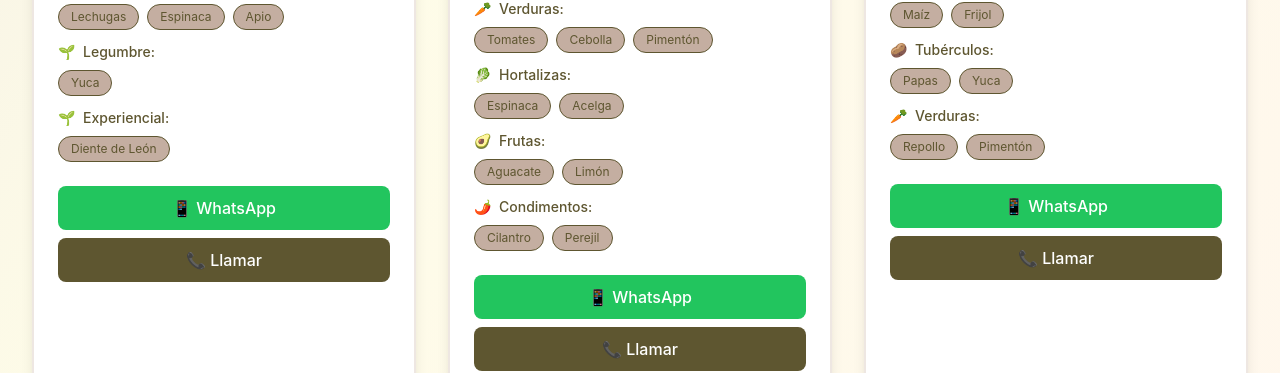
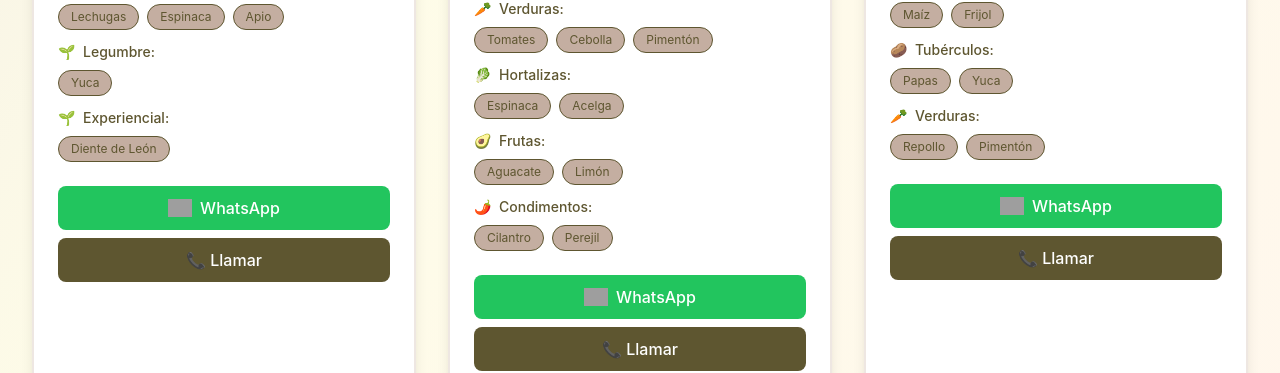
Before and after one commit to JhoamSebastianMunoz/frontend-tremendo-territorio, a React (Vite) app: page /farmsView in a window 1280 px wide. Shown: the part 1527-1900 px from the top of the page. Built offline with nearby package versions, Linux system fonts and the light colour scheme; grey boxes are pictures that could not be loaded.

Commit message:
chore:folder restructuring and button atomization

```diff
--- a/src/components/Pages/CommentsSection/MainSection/MainSection.jsx
+++ b/src/components/Pages/CommentsSection/MainSection/MainSection.jsx
@@ -2,7 +2,8 @@ import React, { useContext } from 'react'
 import { RatingContext } from '../../../../contexts/Rating/Rating';
 import { CommentsContext } from '../../../../contexts/Comments/Comments';
 import { Carousel } from '../MainSection/Carousel/Carousel';
-import { ButtonSecondary } from '../../../Atoms/ButtonSecondary/ButtonSecondary';
+import { ButtonWhatsApp } from '../../../Shared/buttons/ButtonWhatsApp/ButtonWhatsApp';
+import { ButtonCall } from '../../../Shared/buttons/ButtonCall/ButtonCall';
 
 export const MainSection = () => {
   //Contexto de los comentarios
@@ -15,21 +16,6 @@ export const MainSection = () => {
   // Datos del agricultor
   const nameFarm = "Juan De Dios Herrera";
   const phone = "+573232967700";
-
-  // Acción para abrir WhatsApp con un mensaje predeterminado
-  const handleWhatsApp = () => {
-    const message = encodeURIComponent(
-      `¡Hola! Soy un Restaurante del Territorio de Barichara y me interesa conocer más sobre los productos que están ofertando en ${nameFarm}. ¿Podríamos coordinar una reunión?`
-    );
-    // Abre una nueva pestaña con el chat de WhatsApp
-    window.open(`https://wa.me/${phone.replace(/\+/g, '')}?text=${message}`, '_blank');
-  };
-
-  // Acción para realizar una llamada telefónica
-  const handleCall = () => {
-    // Abre la app de teléfono en el dispositivo
-    window.open(`tel:${phone}`, '_self');
-  };
 
   return (
     <div className="bg-white rounded-3xl p-8 shadow-xl border-4 border-primary-fifth">
@@ -78,17 +64,14 @@ export const MainSection = () => {
             </a>
 
             {/* WhatsApp */}
-            <button
-              onClick={handleWhatsApp}
-              className="w-full bg-green-500 hover:bg-green-600 text-white py-2.5 px-4 rounded-lg font-medium transition-all duration-300 flex items-center justify-center gap-2 transform hover:scale-105 font-primary-brand"
-            >
-              📱 WhatsApp
-            </button>
-
+            <ButtonWhatsApp
+            nameClient={nameFarm}
+            userMessage=''
+            phone={phone}
+            />
             {/* Llamar */}
-            <ButtonSecondary onClick={handleCall}>
-              📞 Llamar
-            </ButtonSecondary>
+            <ButtonCall
+            phone={phone}/>
           </div>
         </div>
       </div>
--- a/src/components/Pages/FarmsView/FarmProfileForm/FarmProfileForm.jsx
+++ b/src/components/Pages/FarmsView/FarmProfileForm/FarmProfileForm.jsx
@@ -1,8 +1,8 @@
 import React, { useContext } from 'react';
 import { GetContext } from '../../../../contexts/UsersInformation/UsersInformation';
 import { ImageCarousel } from '../ImageCarousel/ImageCarousel';
-import { ButtonPrimary } from '../../../Atoms/ButtonPrimary/ButtonPrimary';
-import { ButtonSecondary } from '../../../Atoms/ButtonSecondary/ButtonSecondary';
+import { ButtonPrimary } from '../../../Shared/buttons/ButtonPrimary/ButtonPrimary';
+import { ButtonSecondary } from '../../../Shared/buttons/ButtonSecondary/ButtonSecondary';
 
 export const FarmProfileForm = () => {
     // Extraer valores del contexto con destructuring organizado
--- a/src/components/Pages/FarmsView/RestaurantCard/RestaurantCard.jsx
+++ b/src/components/Pages/FarmsView/RestaurantCard/RestaurantCard.jsx
@@ -1,6 +1,7 @@
 import React from 'react';
 import { ImageCarousel } from '../ImageCarousel/ImageCarousel';
-import { ButtonSecondary } from '../../../Atoms/ButtonSecondary/ButtonSecondary'
+import { ButtonWhatsApp } from '../../../Shared/buttons/ButtonWhatsApp/ButtonWhatsApp';
+import { ButtonCall } from '../../../Shared/buttons/ButtonCall/ButtonCall';
 
 // Componente auxiliar para resaltar texto que coincida con una búsqueda
 const HighlightText = ({ text, highlight }) => {
@@ -66,19 +67,6 @@ export const RestaurantCard = ({
             tuberculos: 'Tubérculos'
         };
         return titles[category] || category.charAt(0).toUpperCase() + category.slice(1);
-    };
-
-    // Abre WhatsApp con un mensaje prediseñado al número del restaurante
-    const handleWhatsApp = () => {
-        const message = encodeURIComponent(
-            `¡Hola! Soy productor agrícola y me interesa conocer más sobre los productos que necesitan en ${nameRestaurant}. ¿Podríamos coordinar una reunión?`
-        );
-        window.open(`https://wa.me/${phone.replace(/\+/g, '')}?text=${message}`, '_blank');
-    };
-
-    // Llama directamente al número del restaurante
-    const handleCall = () => {
-        window.open(`tel:${phone}`, '_self');
     };
 
     // Prepara el array de imágenes a mostrar en el carrusel
@@ -175,17 +163,13 @@ export const RestaurantCard = ({
 
                 {/* Botones de contacto: WhatsApp y Llamada */}
                 <div className="flex flex-col gap-2">
-                    <button
-                        onClick={handleWhatsApp}
-                        className="w-full bg-green-500 hover:bg-green-600 text-white py-2.5 px-4 rounded-lg font-medium transition-all duration-300 flex items-center justify-center gap-2 transform hover:scale-105 font-primary-brand"
-                    >
-                        📱 WhatsApp
-                    </button>
-                    <ButtonSecondary
-                        onClick={handleCall}
-                    >
-                        📞 Llamar
-                    </ButtonSecondary>
+                    <ButtonWhatsApp
+                    nameClient={nameRestaurant}
+                    userMessage='¡Hola! Soy productor agrícola y me interesa conocer más sobre los productos que necesitan en'
+                    phone={phone}/>
+
+                    <ButtonCall
+                    phone={phone}/>
                 </div>
             </div>
         </div>
--- a/src/components/Pages/Home/Section1/Section1.jsx
+++ b/src/components/Pages/Home/Section1/Section1.jsx
@@ -1,5 +1,5 @@
 import React from 'react';
-import { ButtonPrimary } from '../../../Atoms/ButtonPrimary/ButtonPrimary';
+import { ButtonPrimary } from '../../../Shared/buttons/ButtonPrimary/ButtonPrimary';
 import { useNavigate } from 'react-router-dom';
 export const Section1 = () => {
 
--- a/src/components/Pages/Home/UsersSection/CardUser.jsx
+++ b/src/components/Pages/Home/UsersSection/CardUser.jsx
@@ -1,5 +1,5 @@
 import React, { Children } from 'react'
-import { ButtonPrimary } from '../../../Atoms/ButtonPrimary/ButtonPrimary';
+import { ButtonPrimary } from '../../../Shared/buttons/ButtonPrimary/ButtonPrimary';
 
 export const CardUser = ({icon, title, paragraph1, paragraph2, button, ...props}) => {
   return (
--- a/src/components/Pages/RestaurantsView/FarmCard/FarmCard.jsx
+++ b/src/components/Pages/RestaurantsView/FarmCard/FarmCard.jsx
@@ -2,9 +2,11 @@ import React, { useContext, useState } from 'react';
 import { RatingContext } from '../../../../contexts/Rating/Rating';
 import { useNavigate } from 'react-router-dom';
 import { ImageCarousel } from './ImageCarousel/ImageCarousel';
-import { ButtonPrimary } from '../../../Atoms/ButtonPrimary/ButtonPrimary';
-import { ButtonSecondary } from '../../../Atoms/ButtonSecondary/ButtonSecondary';
+import { ButtonPrimary } from '../../../Shared/buttons/ButtonPrimary/ButtonPrimary';
+import { ButtonSecondary } from '../../../Shared/buttons/ButtonSecondary/ButtonSecondary';
 import { RatingStars } from '../../../Shared/RatingStars/RatingStars';
+import { ButtonWhatsApp } from '../../../Shared/buttons/ButtonWhatsApp/ButtonWhatsApp';
+import { ButtonCall } from '../../../Shared/buttons/ButtonCall/ButtonCall';
 
 
 // Componente para resaltar términos de búsqueda dentro de un texto
@@ -74,19 +76,6 @@ export const FarmCard = ({
     const [ rating, setRating ] = useState(0);
 
     const { renderStar } = useContext(RatingContext);
-
-    // Acción para abrir WhatsApp con mensaje predeterminado
-    const handleWhatsApp = () => {
-        const message = encodeURIComponent(
-            `¡Hola! Soy un Restaurante del Territorio de Barichara y me interesa conocer más sobre los productos que están ofertando en ${nameFarm}. ¿Podríamos coordinar una reunión?`
-        );
-        window.open(`https://wa.me/${phone.replace(/\+/g, '')}?text=${message}`, '_blank');
-    };
-
-    // Acción para realizar llamada telefónica
-    const handleCall = () => {
-        window.open(`tel:${phone}`, '_self');
-    };
 
     // Prepara las imágenes a mostrar en el carrusel
     const carouselImages = images.length > 0
@@ -200,15 +189,13 @@ export const FarmCard = ({
 
                 {/* Botones de contacto: WhatsApp y llamada */}
                 <div className="flex flex-col gap-2">
-                    <button
-                        onClick={handleWhatsApp}
-                        className="w-full bg-green-500 hover:bg-green-600 text-white py-2.5 px-4 rounded-lg font-medium transition-all duration-300 flex items-center justify-center gap-2 transform hover:scale-105 font-primary-brand"
-                    >
-                        📱 WhatsApp
-                    </button>
-                    <ButtonSecondary onClick={handleCall}>
-                        📞 Llamar
-                    </ButtonSecondary>
+                    <ButtonWhatsApp
+                    nameClient={nameFarm}
+                    userMessage='¡Hola! Soy un Restaurante del Territorio de Barichara y me interesa conocer más sobre los productos que estás ofertando '
+                    phone={phone}/>
+
+                    <ButtonCall
+                    phone={phone}/>
                 </div>
 
                 <div className='flex mt-4'>
--- a/src/components/Pages/RestaurantsView/RestaurantProfileForm/RestaurantProfileForm.jsx
+++ b/src/components/Pages/RestaurantsView/RestaurantProfileForm/RestaurantProfileForm.jsx
@@ -1,8 +1,8 @@
 import React, { useContext } from 'react';
 import { GetContext } from '../../../../contexts/UsersInformation/UsersInformation';
 import { ImageCarousel } from '../FarmCard/ImageCarousel/ImageCarousel';
-import { ButtonPrimary } from '../../../Atoms/ButtonPrimary/ButtonPrimary';
-import { ButtonSecondary } from '../../../Atoms/ButtonSecondary/ButtonSecondary';
+import { ButtonPrimary } from '../../../Shared/buttons/ButtonPrimary/ButtonPrimary';
+import { ButtonSecondary } from '../../../Shared/buttons/ButtonSecondary/ButtonSecondary';
 
 export const RestaurantProfileForm = () => {
     // Extraer valores del contexto con destructuring organizado
--- /dev/null
+++ b/src/components/Shared/buttons/ButtonCall/ButtonCall.jsx
@@ -0,0 +1,16 @@
+import React from 'react'
+import { ButtonSecondary } from '../ButtonSecondary/ButtonSecondary';
+
+export const ButtonCall = ({phone}) => {
+    // Llama directamente al número del cliente
+    const handleCall = () =>{
+        window.open(`tel:${phone}`, '_self');
+    };
+
+    return (
+    <ButtonSecondary
+    onClick={handleCall}>
+        📞 Llamar
+    </ButtonSecondary>
+    )
+}
--- /dev/null
+++ b/src/components/Shared/buttons/ButtonWhatsApp/ButtonWhatsApp.jsx
@@ -0,0 +1,29 @@
+import React, { useEffect, useState } from 'react';
+
+export const ButtonWhatsApp = ({nameClient, userMessage, phone}) => {
+    //Estado para almacenar y usar el logo de WhatsApp
+    const [ whatsAppLogo, setWhatsAppLogo ] = useState('');
+
+    //Captura del Logo de WhatsApp alojado en la plataforma cloudinary
+    const URLWhatsApplogo = 'https://res.cloudinary.com/dppf30duk/image/upload/v1755531678/whatsapp_egscxs.png';
+    useEffect(()=>{
+        setWhatsAppLogo(URLWhatsApplogo);
+    },[]);
+
+    //Acción para abrir WhatsApp con un mensaje predeterminado
+    const handleWhatsApp = () =>{
+        const message = encodeURIComponent(
+            `${userMessage} ${nameClient}. ¿Podríamos coordinar una reunión?`
+        );
+        window.open(`https://wa.me/${phone.replace(/\+/g, '')}?text=${message}`, '_blank');
+    };
+
+    return (
+    <button
+    onClick={handleWhatsApp}
+    className="w-full bg-green-500 hover:bg-green-600 text-white py-2.5 px-4 rounded-lg font-medium transition-all duration-300 flex items-center justify-center gap-2 transform hover:scale-105 font-primary-brand"
+    >
+        <span className='w-6 h-auto'><img src={whatsAppLogo} alt="Logo de WhatsApp" /></span> WhatsApp
+    </button>
+    )
+}
```
Also changed, not shown: src/components/Shared/buttons/ButtonPrimary/ButtonPrimary.jsx (renamed from src/components/Atoms/ButtonPrimary/ButtonPrimary.jsx), src/components/Shared/buttons/ButtonSecondary/ButtonSecondary.jsx (renamed from src/components/Atoms/ButtonSecondary/ButtonSecondary.jsx).
